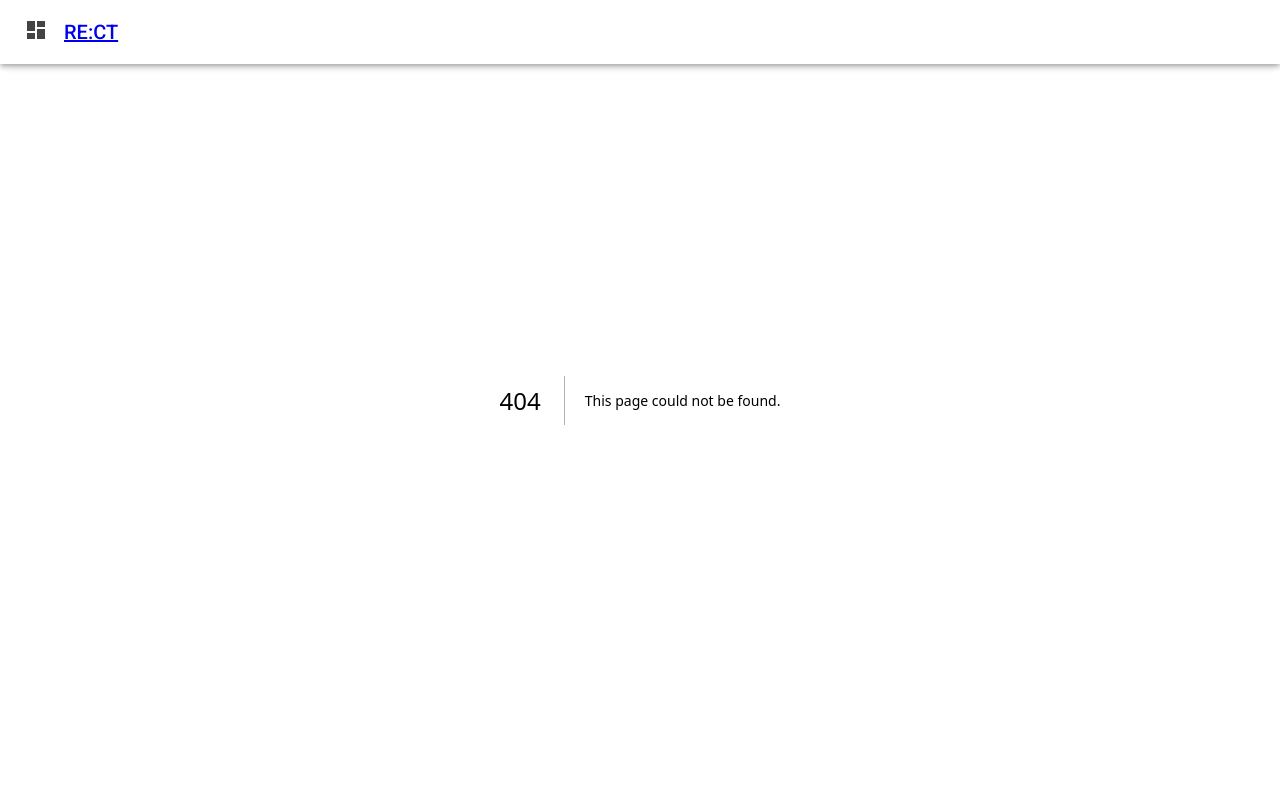
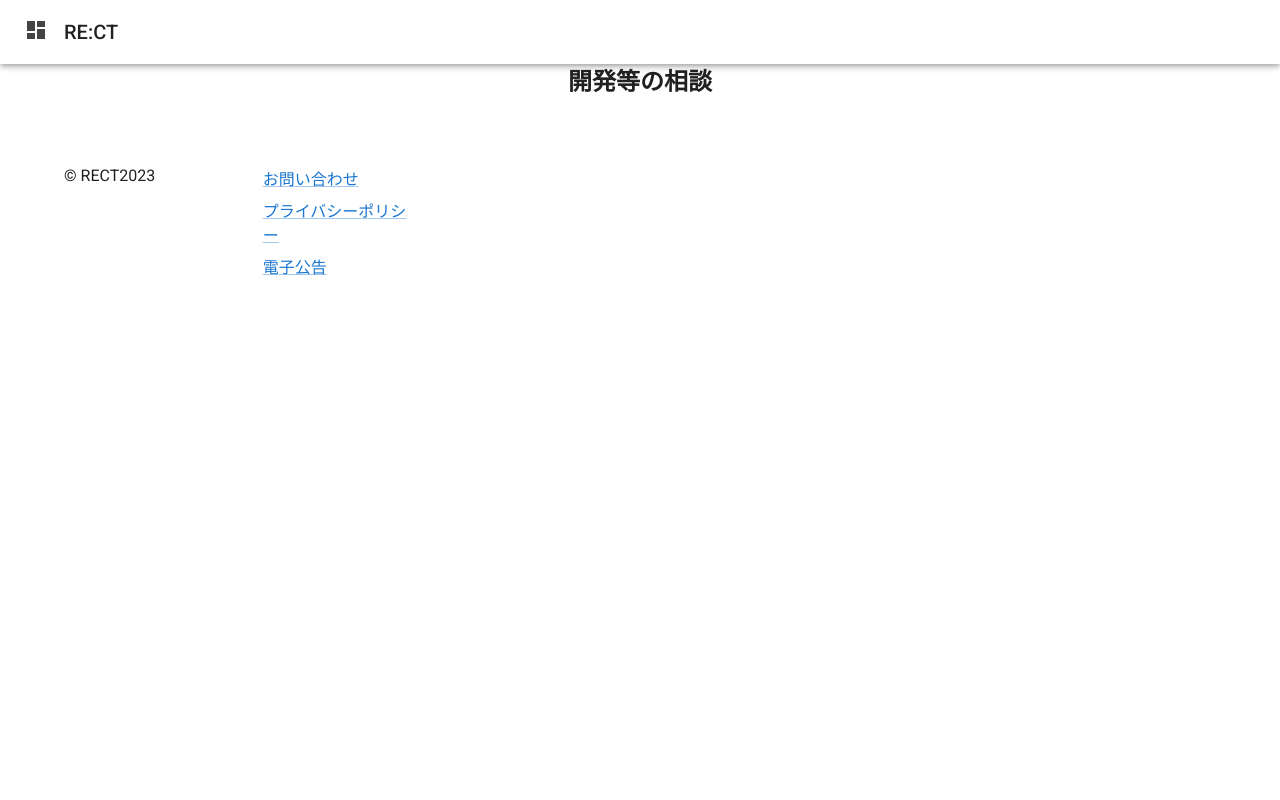
Before and after one commit to yutaroud/rect, a Next.js app: page /demand in a window 1280 px wide. Before the commit this address had no page. Shown: the top 800 px of the page. Built offline with nearby package versions, Linux system fonts and the light colour scheme.

Commit message:
開発の相談ページの作成

```diff
--- /dev/null
+++ b/src/app/demand/page.tsx
@@ -0,0 +1,23 @@
+import "../globals.css";
+import Container from "@mui/material/Container";
+import Box from "@mui/material/Box";
+
+const Demand = () => {
+  return (
+    <main>
+      <Box
+        component="section"
+        sx={{
+          textAlign: "center",
+        }}
+        position="relative"
+      >
+        <Container sx={{ mt: 8 }}>
+          <h1>開発等の相談</h1>
+        </Container>
+      </Box>
+    </main>
+  );
+};
+
+export default Demand;
--- a/src/modules/Business.tsx
+++ b/src/modules/Business.tsx
@@ -21,7 +21,7 @@ const Business = () => {
             <MediaCard heading="プログラミング教室" text="小学生向けのスクール" href="/school" />
           </Grid>
           <Grid item xs={12} md={4}>
-            <MediaCard heading="フリーランス" text="どんな案件でもまずはご相談ください！" href="#" />
+            <MediaCard heading="開発等の相談" text="どんな案件でもまずはご相談ください！" href="/demand" />
           </Grid>
         </Grid>
       </Container>
```
